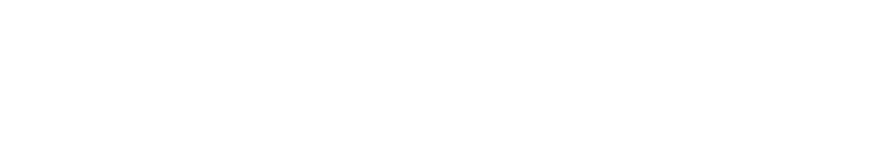
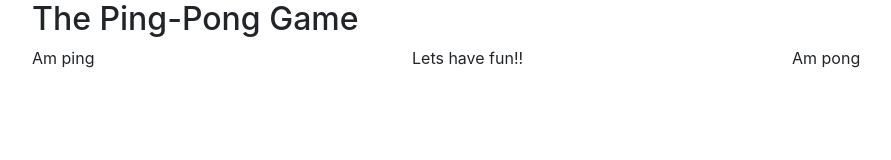
Before and after one commit to nicksysimple/ping, a plain HTML site: page index.html in a window 1280 px wide. Shown: the whole page, without its empty margins (53-944 px from the left). Drawn offline with nearby package versions, Linux system fonts and the light colour scheme.

Commit message:
created a row in the header with three columns

```diff
--- a/index.html
+++ b/index.html
@@ -11,6 +11,21 @@
   <title>Document</title>
 </head>
 <body>
-
+  <div class="container">
+    <div class="header">
+      <h2>The Ping-Pong Game</h2>
+      <div class="row">
+        <div class="col-md-4" id="ping">
+          <p>Am ping</p>
+        </div>
+        <div class="col-md-4" id="text">
+          <p>Lets have fun!!</p>
+        </div>
+        <div class="col-md-4">
+          <p>Am pong</p>
+        </div>
+      </div>
+    </div>
+  </div>
 </body>
 </html>
```
